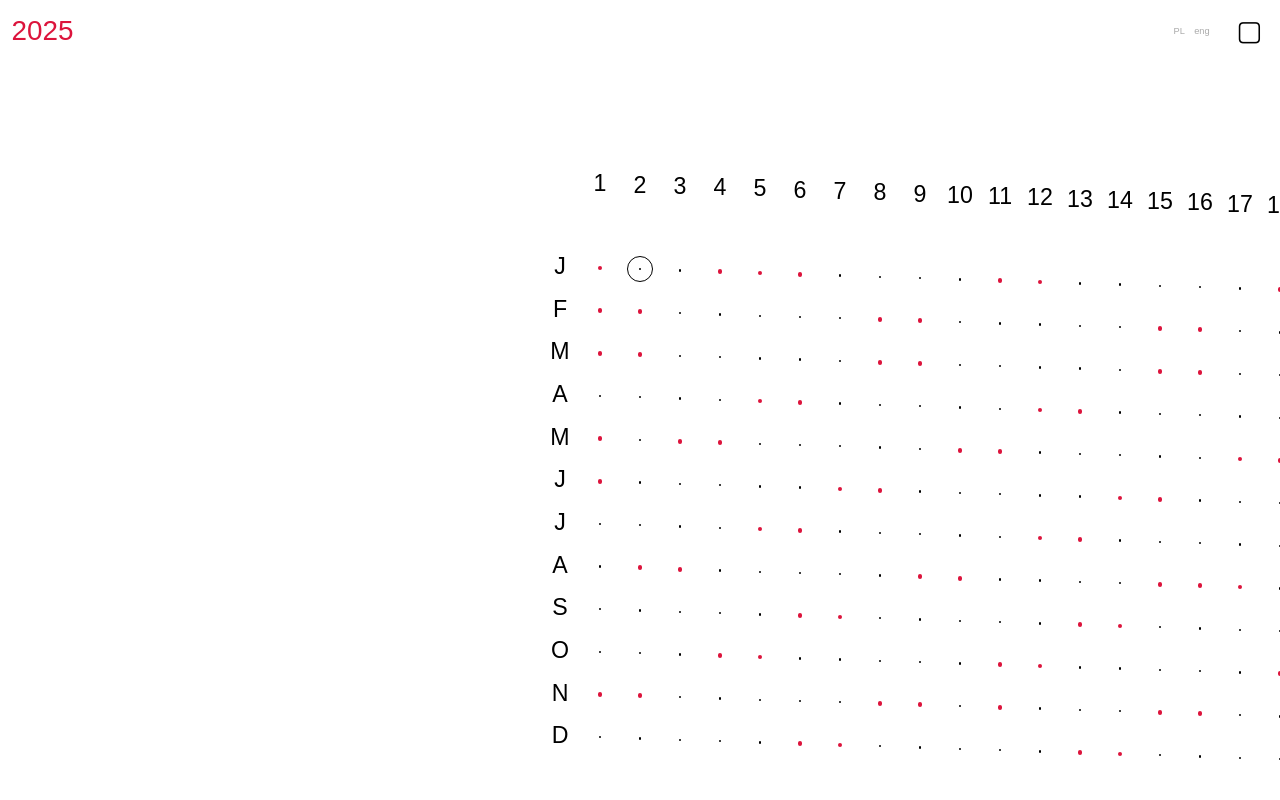
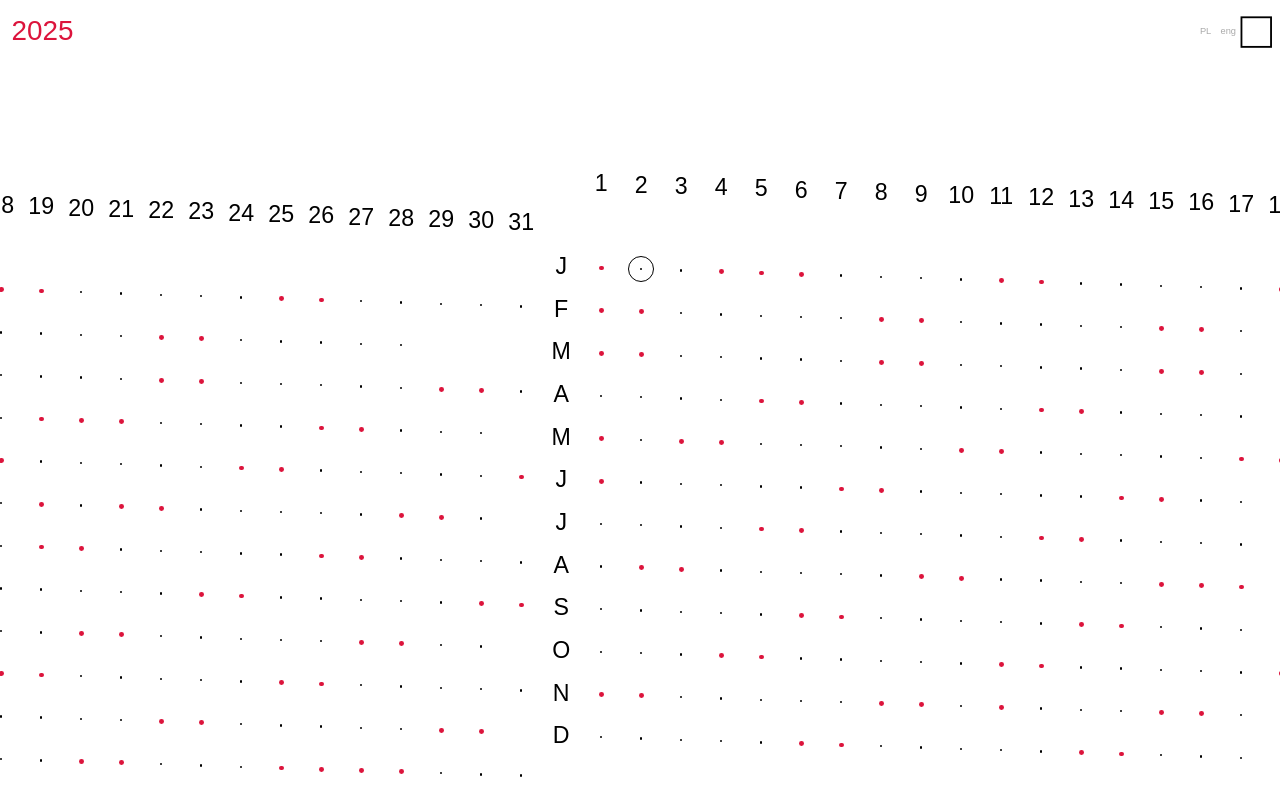
Before and after one commit to butuk/calendar, a website with bundled scripts: page index.html in a window 1280 px wide. Built offline with nearby package versions, Linux system fonts and the light colour scheme; a web font is replaced by a local one.

Commit message:
fix: fixed the bug with centering the calendar

```diff
--- a/js/InterfaceHeader.js
+++ b/js/InterfaceHeader.js
@@ -26,7 +26,7 @@ export class InterfaceHeader {
       tr.append(this.languageBlock);
     }
     const button = createElement("div", "button");
-    button.innerHTML = "▢";
+    button.innerHTML = "⃞";
     tr.append(button);
     button.addEventListener("click", (event) => {
       new InterfacePopup(version, visualization);
@@ -34,110 +34,3 @@ export class InterfaceHeader {
     place.append(tr);
   }
 }
-/*
-
-  showOverlay(version, visualization) {
-    this.overlay = createElement("div", "overlay");
-    const popup = createElement("div", "popup");
-    // Options
-    this.createOptionsLine(
-      "country",
-      visualization.object.country,
-      interfaceElements.countries,
-      popup,
-      version,
-      visualization,
-    );
-    this.createOptionsLine(
-      "language",
-      visualization.object.language,
-      interfaceElements.languages,
-      popup,
-      version,
-      visualization,
-    );
-    // Links
-    const line = createElement("div", "options-line");
-    for (let link of interfaceElements.links) {
-      const block = createElement("a", "option");
-      block.innerHTML = link.text;
-      block.href = link.url;
-      block.target = "_blank";
-      line.append(block);
-    }
-    popup.append(line);
-
-    this.overlay.prepend(popup);
-    document.body.prepend(this.overlay);
-    this.overlay.addEventListener("click", this.hideOverlay);
-    popup.addEventListener("click", this.stopPropagation);
-  }
-
-  createOptionsLine(
-    parameter,
-    setParameter,
-    optionsGroup,
-    block,
-    version,
-    visualization,
-  ) {
-    const line = createElement("div", "options-line");
-    Object.keys(optionsGroup).forEach((key) => {
-      const country = optionsGroup[key];
-      const block = createElement("div", "option");
-      block.dataset[`${parameter}`] = key;
-      if (setParameter === key) {
-        block.classList.add("option_active");
-      }
-      block.innerHTML = country;
-      const datasetKey = Object.keys(block.dataset)[0];
-      block.addEventListener("click", (event) => {
-        this.switchParameter(
-          event,
-          datasetKey,
-          block.dataset[`${parameter}`],
-          version,
-          visualization,
-        );
-      });
-      line.append(block);
-    });
-    block.append(line);
-  }
-
-  stopPropagation = (event) => {
-    event.stopPropagation();
-  };
-
-  hideOverlay() {
-    this.overlay.classList.add("overlay_fade");
-
-    this.overlay.addEventListener("transitionend", () => {
-      this.overlay.remove();
-    });
-  }
-
-  switchParameter(event, key, parameter, version, visualization) {
-    const block = event.target;
-    const optionsLine = block.parentElement;
-    for (let element of optionsLine.children) {
-      element.classList.remove("option_active");
-    }
-    block.classList.add("option_active");
-
-    switch (key) {
-      case "country":
-        version.localize(parameter);
-        localStorage.setItem("country", parameter);
-        this.countryBlock.innerHTML = interfaceElements.countries[parameter];
-        break;
-      case "language":
-        version.translate(parameter);
-        localStorage.setItem("language", parameter);
-        this.languageBlock.innerHTML = interfaceElements.languages[parameter];
-        break;
-    }
-    visualization.render(version);
-  }
-}
-*/
--- a/js/YearVisualization.js
+++ b/js/YearVisualization.js
@@ -175,18 +175,17 @@ export class YearVisualization {
 
   centerVisualization(year, block) {
     const chosenYear = year;
-    const currentDay = document.querySelector(".current-date");
-    const screenWidth = document.documentElement.clientWidth;
+    const centerX = document.documentElement.clientWidth / 2;
+    const currentDay = document.querySelectorAll(".current-date")[1];
     const slidesX = this.slides.getBoundingClientRect().left;
     const dayWidth = document
       .querySelector(".day")
       .parentElement.getBoundingClientRect().width;
-    const centerX = screenWidth / 2;
     if (block) {
       if (currentDay) {
-        const dayX = -currentDay.parentElement.getBoundingClientRect().left;
+        const dayX = currentDay.getBoundingClientRect().left;
         const delta = centerX - dayX;
-        this.slides.style.left = -delta - dayWidth / 2 + "px";
+        this.slides.style.left = slidesX + delta + "px";
       } else {
         this.slides.style.left =
           chosenYear % 4 === 0
--- a/scss/_interface.scss
+++ b/scss/_interface.scss
@@ -35,10 +35,11 @@ header {
 }
 
 .button {
+  content: '⃞';
   display: flex;
   align-content: center;
   padding: .75rem;
-  font-size: clamp(1.2rem, 1.5vw, 3rem);
+  font-size: clamp(1.2rem, 1.5vw, 2.5rem);
   &:hover {
     color: var(--accent-color);
     cursor: pointer;
@@ -51,7 +52,6 @@ header {
   height: 100vh;
   background: rgba(0, 0, 0, .5) url('./icons/pattern.svg') repeat;
   background-size: auto;
- // backdrop-filter: blur(15px);
   z-index: 10000;
   &:hover {
     cursor: pointer;
```
Also changed, not shown: index.html (line endings or trailing spaces), styles.css, 1 other file.
